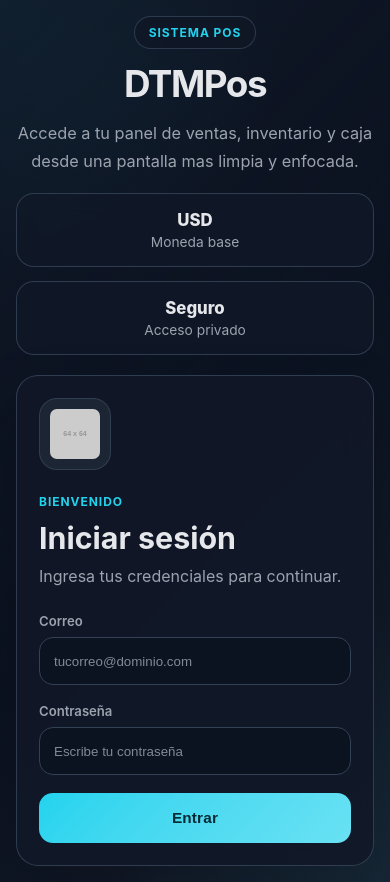
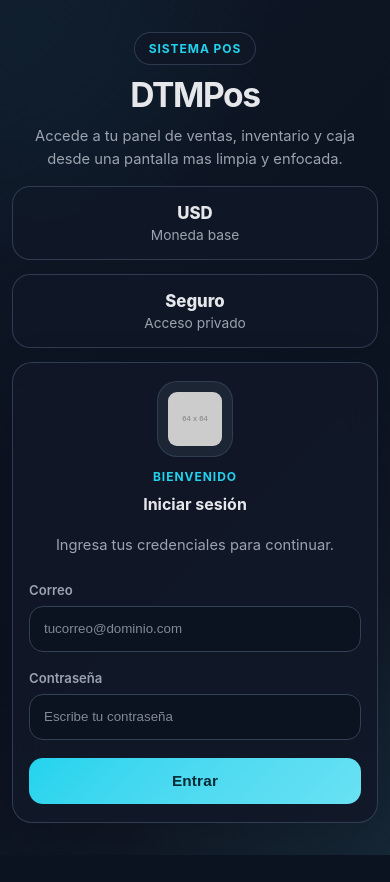
Before and after one commit to dtmmas/DTM_pos, a React (Vite) app in the folder client/: page /login in a window 390 px wide. After the commit the page ends 855 px from the top, so only its background shows below. Built offline with nearby package versions, Linux system fonts and the light colour scheme; no server answers.

Commit message:
Format company name display and refine login header

```diff
--- a/client/src/components/Layout.tsx
+++ b/client/src/components/Layout.tsx
@@ -3,6 +3,7 @@ import { useEffect, useRef, useState } from 'react'
 import { useAuthStore } from '../store/auth'
 import { useConfigStore } from '../store/config'
 import { useThemeStore } from '../store/theme'
+import { formatCompanyName } from '../utils/text'
 
 export default function Layout() {
   const location = useLocation()
@@ -10,6 +11,7 @@ export default function Layout() {
   const { user, logout, hasPermission } = useAuthStore()
   const config = useConfigStore(s => s.config)
   const { mode, setMode } = useThemeStore()
+  const companyName = formatCompanyName(config?.name)
   const posWindowRef = useRef<Window | null>(null)
   const [mobileMenuOpen, setMobileMenuOpen] = useState(false)
 
@@ -52,7 +54,7 @@ export default function Layout() {
         <div className="brand" onClick={() => navigate('/') }>
           {config?.logoUrl && <img src={config.logoUrl} alt="logo" />}
           <div>
-            <strong>{config?.name ?? 'DTMPos'}</strong>
+            <strong>{companyName}</strong>
             <small>{config?.currency ?? 'USD'}</small>
           </div>
         </div>
--- a/client/src/index.css
+++ b/client/src/index.css
@@ -263,6 +263,7 @@ input[type="file"]:focus {
 
 .login-card-modern {
   width: 100%;
+  max-width: 420px;
   padding: 30px;
   border-radius: 28px;
   border: 1px solid color-mix(in srgb, var(--border) 92%, transparent);
@@ -271,30 +272,48 @@ input[type="file"]:focus {
   backdrop-filter: blur(16px);
 }
 
+.login-card-header {
+  display: grid;
+  justify-items: center;
+  text-align: center;
+  gap: 10px;
+}
+
 .login-logo {
-  width: 72px;
-  height: 72px;
+  width: 84px;
+  height: 84px;
   object-fit: contain;
-  border-radius: 18px;
-  margin-bottom: 18px;
+  border-radius: 22px;
   background: color-mix(in srgb, var(--surface) 84%, transparent);
   border: 1px solid color-mix(in srgb, var(--border) 88%, transparent);
-  padding: 10px;
+  padding: 12px;
 }
 
 .login-copy {
-  margin-bottom: 24px;
+  margin-bottom: 20px;
+  text-align: center;
 }
 
-.login-copy h2 {
-  margin: 0 0 8px;
-  font-size: 1.9rem;
+.login-copy h2,
+.login-copy h3 {
+  margin: 0;
 }
 
 .login-copy p {
   margin: 0;
   color: var(--muted);
   line-height: 1.6;
+}
+
+.login-card-title {
+  margin-top: 8px;
+  font-size: 1.16rem;
+  font-weight: 700;
+  color: var(--text);
+}
+
+.login-copy--supporting {
+  margin-bottom: 24px;
 }
 
 .login-eyebrow {
@@ -373,34 +392,79 @@ input[type="file"]:focus {
   cursor: wait;
 }
 
+@media (max-width: 1024px) {
+  .login-shell {
+    padding: 20px;
+  }
+
+  .login-layout {
+    grid-template-columns: minmax(280px, 1fr) minmax(320px, 400px);
+    gap: 24px;
+  }
+
+  .login-title {
+    font-size: clamp(2.5rem, 5vw, 3.6rem);
+  }
+}
+
 @media (max-width: 900px) {
   .login-layout {
     grid-template-columns: 1fr;
-    gap: 20px;
+    gap: 18px;
+    min-height: auto;
+    padding: 20px 0;
   }
 
   .login-panel--brand {
     text-align: center;
     justify-items: center;
+    gap: 14px;
   }
 
   .login-highlights {
     justify-content: center;
   }
+
+  .login-panel--form {
+    width: 100%;
+  }
+
+  .login-card-modern {
+    max-width: 560px;
+  }
 }
 
 @media (max-width: 640px) {
   .login-shell {
-    padding: 16px;
+    padding: 14px;
   }
 
   .login-layout {
-    min-height: calc(100vh - 32px);
+    min-height: calc(100vh - 28px);
+    gap: 14px;
+    align-items: start;
   }
 
   .login-card-modern {
-    padding: 22px;
+    max-width: 100%;
+    padding: 20px 18px;
     border-radius: 22px;
+  }
+
+  .login-logo {
+    width: 76px;
+    height: 76px;
+    border-radius: 20px;
+    padding: 10px;
+  }
+
+  .login-card-title {
+    font-size: 1rem;
+  }
+
+  .login-description {
+    font-size: 0.95rem;
+    line-height: 1.6;
   }
 
   .login-highlights {
@@ -411,6 +475,31 @@ input[type="file"]:focus {
 
   .login-highlight {
     min-width: 0;
+  }
+
+  .login-field input,
+  .login-submit {
+    min-height: 46px;
+  }
+}
+
+@media (max-width: 420px) {
+  .login-shell {
+    padding: 12px;
+  }
+
+  .login-card-modern {
+    padding: 18px 16px;
+    border-radius: 20px;
+  }
+
+  .login-title {
+    font-size: 2.1rem;
+  }
+
+  .login-description,
+  .login-copy--supporting p {
+    font-size: 0.92rem;
   }
 }
 
--- a/client/src/pages/Login.tsx
+++ b/client/src/pages/Login.tsx
@@ -2,11 +2,13 @@ import { useState } from 'react'
 import { useNavigate } from 'react-router-dom'
 import { useAuthStore } from '../store/auth'
 import { useConfigStore } from '../store/config'
+import { formatCompanyName } from '../utils/text'
 
 export default function Login() {
   const navigate = useNavigate()
   const { login } = useAuthStore()
   const config = useConfigStore(s => s.config)
+  const companyName = formatCompanyName(config?.name)
   const [email, setEmail] = useState('')
   const [password, setPassword] = useState('')
   const [error, setError] = useState<string | null>(null)
@@ -28,7 +30,7 @@ export default function Login() {
       <div className="login-layout">
         <section className="login-panel login-panel--brand">
           <div className="login-badge">Sistema POS</div>
-          <h1 className="login-title">{config?.name ?? 'DTMPos'}</h1>
+          <h1 className="login-title">{companyName}</h1>
           <p className="login-description">
             Accede a tu panel de ventas, inventario y caja desde una pantalla mas limpia y enfocada.
           </p>
@@ -46,10 +48,14 @@ export default function Login() {
 
         <section className="login-panel login-panel--form">
           <div className="login-card-modern">
-            {config?.logoUrl && <img src={config.logoUrl} alt="logo" className="login-logo" />}
-            <div className="login-copy">
-              <p className="login-eyebrow">Bienvenido</p>
-              <h2>Iniciar sesión</h2>
+            <div className="login-card-header">
+              {config?.logoUrl && <img src={config.logoUrl} alt="logo" className="login-logo" />}
+              <div className="login-copy">
+                <p className="login-eyebrow">Bienvenido</p>
+                <h3 className="login-card-title">Iniciar sesión</h3>
+              </div>
+            </div>
+            <div className="login-copy login-copy--supporting">
               <p>Ingresa tus credenciales para continuar.</p>
             </div>
 
--- a/client/src/pages/POS.tsx
+++ b/client/src/pages/POS.tsx
@@ -5,6 +5,7 @@ import { useAuthStore } from '../store/auth'
 import { useNavigate } from 'react-router-dom'
 import jsPDF from 'jspdf'
 import { formatDateTime } from '../utils/date'
+import { formatCompanyName } from '../utils/text'
 
 interface Product {
   id: number
@@ -123,6 +124,7 @@ export default function POS() {
   const iframeRef = useRef<HTMLIFrameElement>(null)
 
   const config = useConfigStore(s => s.config)
+  const companyName = formatCompanyName(config?.name)
     const [newCustomer, setNewCustomer] = useState({
     name: '',
     document: '',
@@ -607,7 +609,7 @@ export default function POS() {
     })
 
     doc.setFontSize(10)
-    doc.text(config?.name || 'DTMPos', 40, 5, { align: 'center' })
+    doc.text(companyName, 40, 5, { align: 'center' })
     doc.setFontSize(8)
     doc.text(`Fecha: ${date}`, 5, 15)
     doc.text(`Venta #${saleId}`, 5, 20)
--- a/client/src/pages/Sales.tsx
+++ b/client/src/pages/Sales.tsx
@@ -5,6 +5,7 @@ import { useConfigStore } from '../store/config'
 import { useAuthStore } from '../store/auth'
 import { formatDate, formatDateTime } from '../utils/date'
 import jsPDF from 'jspdf'
+import { formatCompanyName } from '../utils/text'
 
 interface Sale {
   id: number
@@ -158,6 +159,7 @@ export default function Sales() {
   const iframeRef = useRef<HTMLIFrameElement>(null)
 
   const config = useConfigStore(s => s.config)
+  const companyName = formatCompanyName(config?.name)
   const user = useAuthStore(s => s.user)
   const isAdmin = user?.role === 'ADMIN'
 
@@ -322,7 +324,7 @@ export default function Sales() {
      })
 
      doc.setFontSize(10)
-     doc.text(config?.name || 'DTMPos', 40, 5, { align: 'center' })
+     doc.text(companyName, 40, 5, { align: 'center' })
      doc.setFontSize(8)
      doc.text(`Fecha: ${formatDateTime(sale.created_at)}`, 5, 15)
      doc.text(`Venta #${sale.id}`, 5, 20)
--- /dev/null
+++ b/client/src/utils/text.ts
@@ -0,0 +1,43 @@
+const WORDS_TO_KEEP_LOWERCASE = new Set([
+  'a',
+  'al',
+  'con',
+  'de',
+  'del',
+  'e',
+  'el',
+  'en',
+  'la',
+  'las',
+  'los',
+  'o',
+  'para',
+  'por',
+  'sin',
+  'u',
+  'un',
+  'una',
+  'y'
+])
+
+function capitalizeWord(word: string, forceCapitalize = false) {
+  if (!word) return word
+  if (/[A-Z].*[a-z]|[a-z].*[A-Z]|^[A-Z0-9]{2,}$/.test(word)) return word
+
+  const normalized = word.toLocaleLowerCase()
+  if (!forceCapitalize && WORDS_TO_KEEP_LOWERCASE.has(normalized)) {
+    return normalized
+  }
+
+  return normalized.charAt(0).toLocaleUpperCase() + normalized.slice(1)
+}
+
+export function formatCompanyName(name?: string | null) {
+  if (!name?.trim()) return 'DTMPos'
+
+  return name
+    .trim()
+    .split(/\s+/)
+    .map((word, index) => capitalizeWord(word, index === 0))
+    .join(' ')
+}
```
